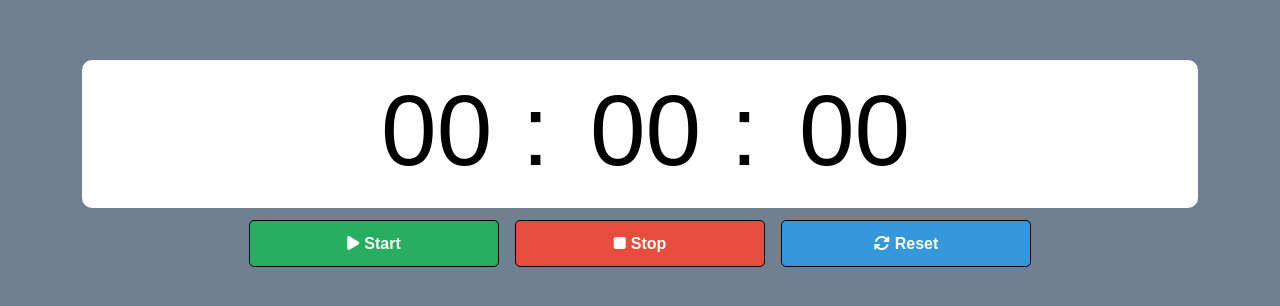
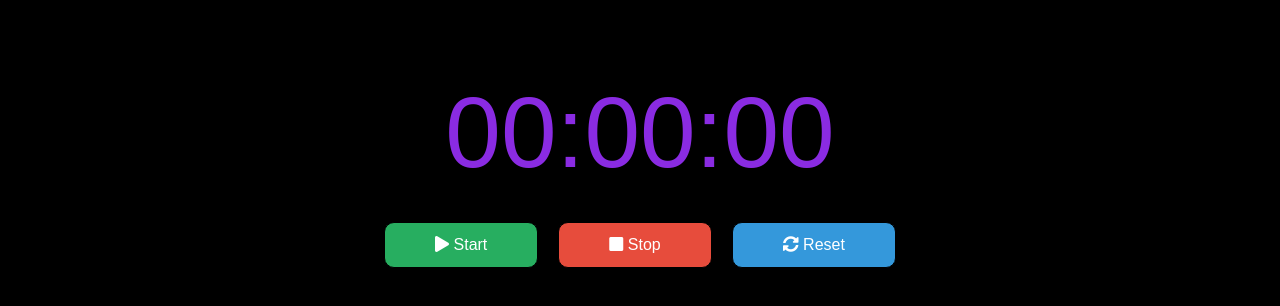
Before and after one commit to Saad0095/Stopwatch, a plain HTML site: page index.html in a window 1280 px wide. Shown: the part 180-486 px from the top of the page. Drawn offline with nearby package versions, Linux system fonts and the light colour scheme.

Commit message:
Updated all files and made changes

```diff
--- a/app.js
+++ b/app.js
@@ -1,15 +1,23 @@
-var interval;
+let interval;
 
-var minutes = "0" + 0
-var seconds = "0" + 0
-var miliseconds = "0" + 0
+let minutes = 0
+let seconds = 0
+let miliseconds = 0
 
-var getmin = document.getElementById('min')
-var getsec = document.getElementById('sec')
-var getmilisec = document.getElementById('milisec')
+let getmin = document.getElementById('min')
+let getsec = document.getElementById('sec')
+let getmilisec = document.getElementById('milisec')
 
-function start(){
-interval = setInterval(function(){
+getsec.innerHTML = "00"
+getmilisec.innerHTML = "00"
+getmin.innerHTML = "00"
+
+function start() {
+   interval = setInterval(updateTimer, 10);
+   document.getElementById('startbtn').disabled = true;
+}
+
+function updateTimer(){
      miliseconds++
      getmilisec.innerHTML = "0" + miliseconds
      if (miliseconds >= 10){
@@ -22,7 +30,7 @@ interval = setInterval(function(){
         if (seconds >= 10){
             getsec.innerHTML = seconds
          }
-        miliseconds = "0" + 0
+        miliseconds = 0
      }
 
      if (seconds == 60){
@@ -31,11 +39,8 @@ interval = setInterval(function(){
         if (minutes >= 10){
             getmin.innerHTML = minutes
          }
-        seconds = "0" + 0
+        seconds = 0
      }
-},10)
-
-document.getElementById('startbtn').disabled = true
 }
 
 
@@ -46,11 +51,11 @@ function stop(){
 
 function reset(){
     clearInterval(interval)
-    seconds = "0" + 0
-    miliseconds = "0" + 0
-    minutes = "0" + 0
-    getsec.innerHTML = "0" + 0
-    getmilisec.innerHTML = "0" + 0
-    getmin.innerHTML = "0" + 0
+    seconds = 0
+    miliseconds = 0
+    minutes = 0
+    getsec.innerHTML = "00"
+    getmilisec.innerHTML = "00"
+    getmin.innerHTML = "00"
     document.getElementById('startbtn').disabled = false
 }
--- a/index.html
+++ b/index.html
@@ -4,36 +4,32 @@
     <meta charset="UTF-8">
     <meta name="viewport" content="width=device-width, initial-scale=1.0">
     <title>Stop Watch</title>
-    <link rel="stylesheet" href="https://cdn.jsdelivr.net/npm/bootstrap@5.3.1/dist/css/bootstrap.min.css ">
+    <link href="https://cdn.jsdelivr.net/npm/bootstrap@5.0.2/dist/css/bootstrap.min.css" rel="stylesheet"
+        integrity="sha384-EVSTQN3/azprG1Anm3QDgpJLIm9Nao0Yz1ztcQTwFspd3yD65VohhpuuCOmLASjC" crossorigin="anonymous">
+
+    <link rel="stylesheet" href="https://cdnjs.cloudflare.com/ajax/libs/font-awesome/5.15.4/css/all.min.css">
     <link rel="stylesheet" href="style.css">
-    <script src="https://use.fontawesome.com/7fb2a5813d.js"></script>
-
 </head>
 <body>
     <div class="container">
-    <!-- <h1>StopWatch</h1> -->
-    <div id="time">
-        <h1 id="min">00</h1>
-        <h1 class="column">:</h1>
-        <h1 id="sec">00</h1>
-        <h1 class="column">:</h1>
-        <h1 id="milisec">00</h1>
-        <!-- <h1 class="column">:</h1> -->
+        <div id="time">
+            <h1 id="min"></h1>
+            <h1 class="column">:</h1>
+            <h1 id="sec"></h1>
+            <h1 class="column">:</h1>
+            <h1 id="milisec"></h1>
+        </div>
+
+        <div class="buttons">
+            <button id="startbtn" class="" onclick="start()"><span class="fas fa-play"></span> Start</button>
+            <button id="stopbtn" class="" onclick="stop()"><span class="fas fa-stop"></span> Stop</button>
+            <button id="resetbtn" class="" onclick="reset()"><span class="fas fa-sync-alt"></span> Reset</button>
+        </div>
     </div>
 
-    <div class="button-container">
-    <!-- <button id="startbtn" class="btn btn-primary" onclick="start()" style="font-weight: 500;">Start</button>
-    <button id="stopbtn" class="btn btn-danger" onclick="stop()" style="font-weight: 500;">Stop</button>
-    <button id="resetbtn" class="btn btn-success" onclick="reset()" style="font-weight: 500;">Reset</button> -->
-    <button id="startbtn" onclick="start()">Start</button>
-    <button id="stopbtn" onclick="stop()">Stop</button>
-    <button id="resetbtn" onclick="reset()">Reset</button>
-    </div>
-
-    </div>
-
+    <script src="https://cdn.jsdelivr.net/npm/bootstrap@5.0.2/dist/js/bootstrap.bundle.min.js"
+        integrity="sha384-MrcW6ZMFYlzcLA8Nl+NtUVF0sA7MsXsP1UyJoMp4YLEuNSfAP+JcXn/tWtIaxVXM"
+        crossorigin="anonymous"></script>
     <script src="app.js"></script>
-    <script src="https://cdn.jsdelivr.net/npm/bootstrap@5.3.1/dist/js/bootstrap.bundle.min.js
-    "></script>
 </body>
 </html>
--- a/style.css
+++ b/style.css
@@ -1,11 +1,34 @@
+body {
+    color: #fff;
+    font-family: Arial, sans-serif;
+    background-color: #d2691e;
+    background-color: black;
+}
+
+.container {
+    text-align: center;
+}
+
+#time {
+    display: flex;
+    justify-content: center;
+    align-items: center;
+    color: black;
+    margin-top: 30vh;
+    /* background-color: #fff; */
+    padding: 10px;
+    border-radius: 10px;
+    border: 2px solid black;
+}
+
 h1 {
-    display: inline-block;
-    width: 100px;
     font-size: 100px;
+    transition: all 0.3s ease;
+    color: blueviolet;
 
 }
 
-.button-container {
+.buttons {
     display: flex;
     flex-direction: row;
     flex-wrap: wrap;
@@ -13,133 +36,33 @@ h1 {
 }
 
 button {
-    margin-top: 4px;
-    margin-left: 5px;
-    margin-right: 5px;
-    width: 250px;
-    font-weight: bolder;
-}
-
-
-/* @media (max-width:350px) {
-    h1{
-        font-size: 45px;
-        width: 43px;
-    }
-
-    button {
-        margin-top: 15px;
-    }
-} */
-
-/* @media (max-width:770px) and (min-width:350px) {
-    h1{
-        font-size: 70px;
-        width: 60px;
-    }
-
-    button {
-        margin-top: 15px;
-    }
-} */
-
-
-
-/***************************/
-
-
-
-body {
-    color: #fff;
-    /* White text for better contrast */
-    font-family: Arial, sans-serif;
-    /* Choose a standard font */
-    background-color: #8a2be2;
-    background-color: #d2691e;
-    background-color: #87ceeb;
-    background-color: #e6e6fa;
-    background-color: #40e0d0;
-    background-color: #708090;
-}
-
-.container {
-    text-align: center;
-}
-
-#time {
-    color: black;
-    margin-top: 30vh;
-    background-color: #fff;
-    /* Add a background color to the stopwatch display */
-    padding: 10px;
-    /* Add some padding for better spacing */
+    margin: 10px;
+    padding: 10px 50px;
+    border: 1px solid black;
+    color: white;
     border-radius: 10px;
-    /* Apply rounded corners */
-}
-
-h1 {
-    display: inline-block;
-    width: 100px;
-    font-size: 100px;
-    transition: all 0.3s ease;
-    /* Add a transition effect for smoother number changes */
-}
-
-.button-container {
-    display: flex;
-    flex-direction: row;
-    flex-wrap: wrap;
-    justify-content: center;
-}
-
-button {
-    margin: 8px;
-    margin-top: 12px;
-    padding: 10px 20px;
-    border-radius: 5px;
-    font-weight: bold;
-    background-color: #27ae60;
-    color: #fff;
-    cursor: pointer;
-    transition: background-color 0.3s ease, transform 0.2s ease;
-    /* Add hover effect */
-    font-weight: bold;
-    /* background-color: #27ae60;  */
-    color: #fff;
-    /* White text for better contrast */
-    cursor: pointer;
-    /* Add hover effect */
-    transition: background-color 0.3s ease, transform 0.2s ease, box-shadow 0.3s ease, border 0.3s ease;
-    border: 1.5px solid black;
-    outline: none;
-    /* Remove the button outline when clicked */
 }
 
 button:hover {
     box-shadow: 0px 4px 6px rgba(0, 0, 0, 0.1);
-    /* border: 2px solid #000;  */
 }
 
 
 #startbtn {
     background-color: #27ae60;
-    /* Green */
 }
 
 #startbtn:hover {
     background-color: #219d53;
-    /* Darker Green on hover */
 }
 
 
 #stopbtn {
     background-color: #e74c3c;
-    /* Red */
 }
 
 #stopbtn:hover {
     background-color: #c0382a;
-    /* Darker Red on hover */
 }
 
 #resetbtn {
@@ -151,46 +74,29 @@ button:hover {
     background-color: #2980b9;
 }
 
-/* #resetbtn {
-    background-color: #555;
-    color: #fff;
-}
-
-#resetbtn:hover {
-    background-color: #333;
-} */
-
-
-
-
-
-/* Add icons to buttons (you can use Font Awesome or other icon libraries) */
-#startbtn::before {
+/* #startbtn::before {
     content: "\f04b";
-    /* Play icon */
     font-family: FontAwesome;
     margin-right: 5px;
 }
 
 #stopbtn::before {
     content: "\f04d";
-    /* Stop icon */
     font-family: FontAwesome;
     margin-right: 5px;
 }
 
 #resetbtn::before {
     content: "\f021";
-    /* Refresh icon */
     font-family: FontAwesome;
     margin-right: 5px;
-}
+} */
 
 /* Media queries for responsive design */
 @media (max-width: 350px) {
     h1 {
         font-size: 45px;
-        width: 43px;
+        /* width: 43px; */
     }
 
     button {
@@ -200,8 +106,8 @@ button:hover {
 
 @media (max-width: 770px) and (min-width: 350px) {
     h1 {
-        font-size: 70px;
-        width: 60px;
+        font-size: 50px;
+        /* width: 60px; */
     }
 
     button {
```
